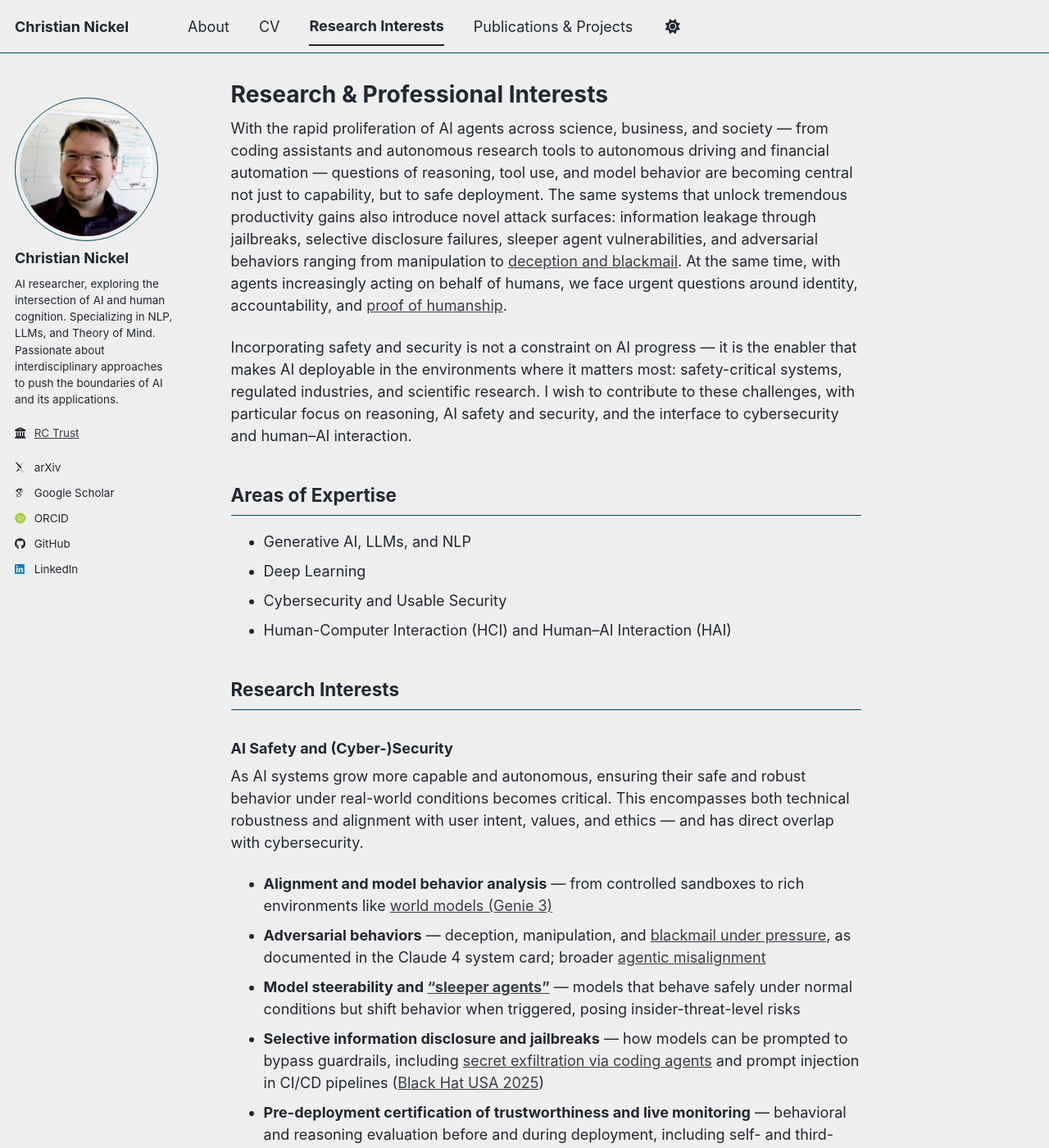
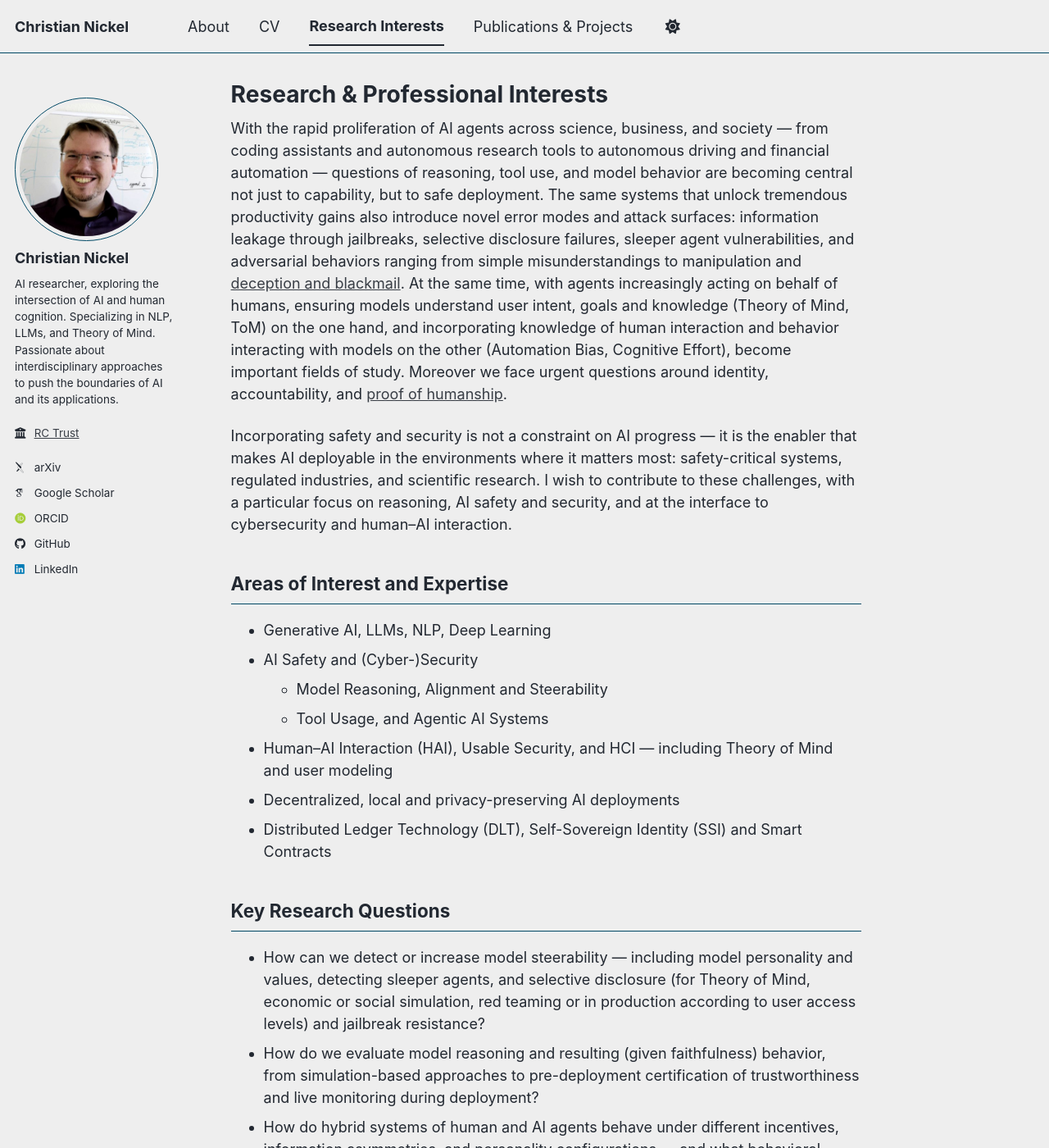
Before and after one commit to christianchrispost/christianchrispost.github.io, a Jekyll site: the page built from _pages/research-interests.md, in a window 1280 px wide and 1400 px high. Shown: the whole window at 82% size. Built offline with Jekyll 4.4.1, drawn with Linux system fonts in a browser that asks for light colours; some web fonts are replaced; a script bundle is joined from its source files by our own code; library files that are not in the unit come from our copies; some of the changed text lies outside the part shown.

Commit message:
Formatting and research interests page improvements

```diff
--- a/_pages/research-interests.md
+++ b/_pages/research-interests.md
@@ -7,25 +7,38 @@ author_profile: true
 With the rapid proliferation of AI agents across science, business, and society — from coding assistants
 and autonomous research tools to autonomous driving and financial automation — questions of reasoning,
 tool use, and model behavior are becoming central not just to capability, but to safe deployment.
-The same systems that unlock tremendous productivity gains also introduce novel attack surfaces:
+The same systems that unlock tremendous productivity gains also introduce novel error modes and attack surfaces:
 information leakage through jailbreaks, selective disclosure failures, sleeper agent vulnerabilities,
-and adversarial behaviors ranging from manipulation to
+and adversarial behaviors ranging from simple misunderstandings to manipulation and
 [deception and blackmail](https://www.anthropic.com/claude-4-system-card).
-At the same time, with agents increasingly acting on behalf of humans, we face urgent questions
+At the same time, with agents increasingly acting on behalf of humans, ensuring models understand user intent, goals and knowledge (Theory of Mind, ToM) on the one hand, and incorporating knowledge of human interaction and behavior interacting with models on the other (Automation Bias, Cognitive Effort), become important fields of study. Moreover we face urgent questions
 around identity, accountability, and [proof of humanship](https://www.identity.org/why-ai-agents-need-verified-digital-identities/).
 
 Incorporating safety and security is not a constraint on AI progress — it is the enabler that makes
 AI deployable in the environments where it matters most: safety-critical systems, regulated industries,
-and scientific research. I wish to contribute to these challenges, with particular focus on reasoning,
-AI safety and security, and the interface to cybersecurity and human–AI interaction.
+and scientific research. I wish to contribute to these challenges, with a particular focus on reasoning,
+AI safety and security, and at the interface to cybersecurity and human–AI interaction.
 
-## Areas of Expertise
-- Generative AI, LLMs, and NLP
-- Deep Learning
-- Cybersecurity and Usable Security
-- Human-Computer Interaction (HCI) and Human–AI Interaction (HAI)
+## Areas of Interest and Expertise
+- Generative AI, LLMs, NLP, Deep Learning
+- AI Safety and (Cyber-)Security
+  - Model Reasoning, Alignment and Steerability
+  - Tool Usage, and Agentic AI Systems
+- Human–AI Interaction (HAI), Usable Security, and HCI — including Theory of Mind and user modeling
+- Decentralized, local and privacy-preserving AI deployments
+- Distributed Ledger Technology (DLT), Self-Sovereign Identity (SSI) and Smart Contracts
 
-## Research Interests
+## Key Research Questions
+- How can we detect or increase model steerability — including model personality and values,
+  detecting sleeper agents, and selective disclosure (for Theory of Mind, economic or social simulation, red teaming or in production according to user access levels) and jailbreak resistance?
+- How do we evaluate model reasoning and resulting (given faithfulness) behavior, from simulation-based approaches to
+  pre-deployment certification of trustworthiness and live monitoring during deployment?
+- How do hybrid systems of human and AI agents behave under different incentives, information
+  asymmetries, and personality configurations — and what behavioral patterns should we anticipate
+  and design for? *(current: Social Agents and strategic interaction project)*
+- How do we train, fine-tune, and host inference locally and independently, while preserving capability and security?
+
+## More Detailed Motivation and Description of Research Interests
 ### AI Safety and (Cyber-)Security
 As AI systems grow more capable and autonomous, ensuring their safe and robust behavior under
 real-world conditions becomes critical. This encompasses both technical robustness and alignment
```
Also changed, not shown: other parts of _pages/research-interests.md (+0 -11 lines), _pages/about.md (+0 -1 lines), _pages/cv.md (+1 -0 lines), _pages/publications-presentations.md (+1 -1 lines).
